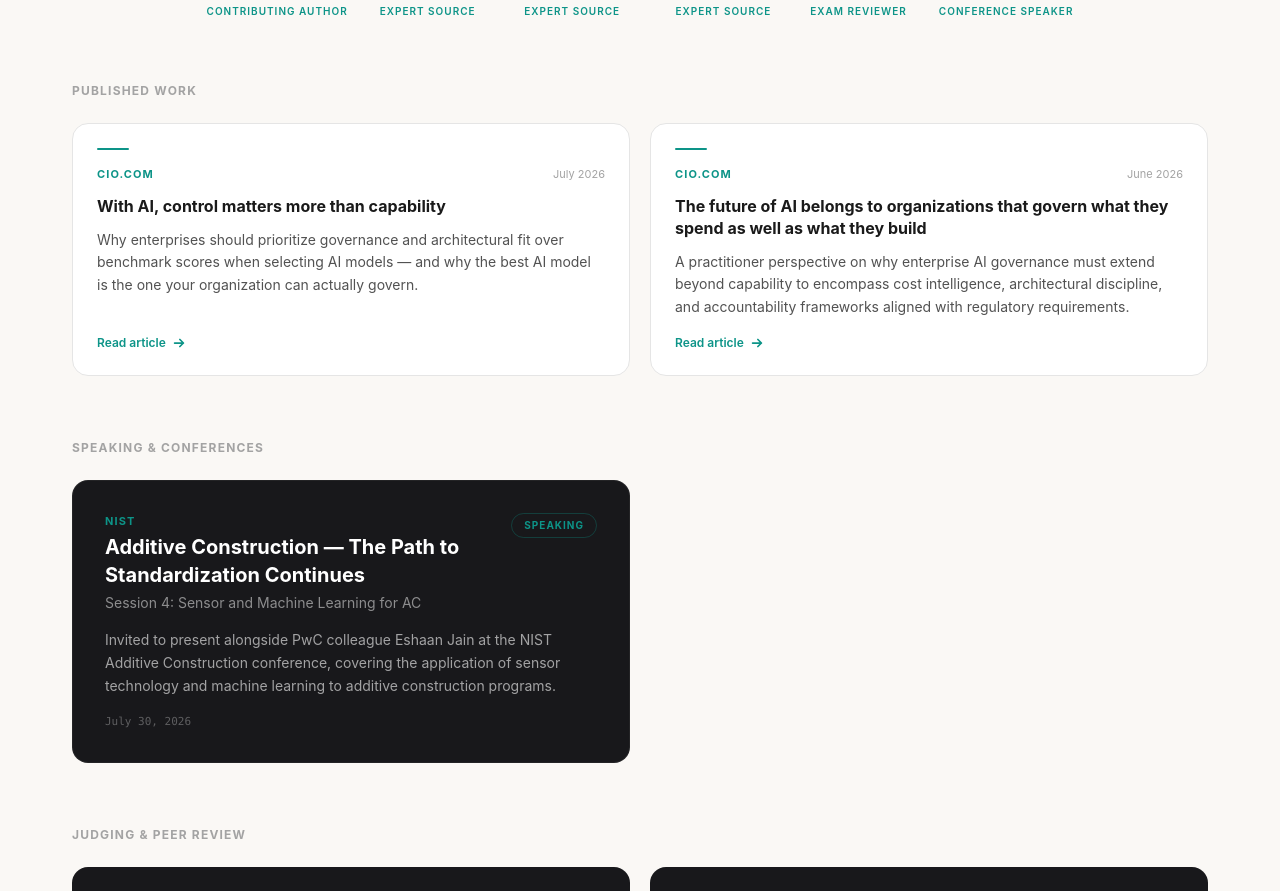
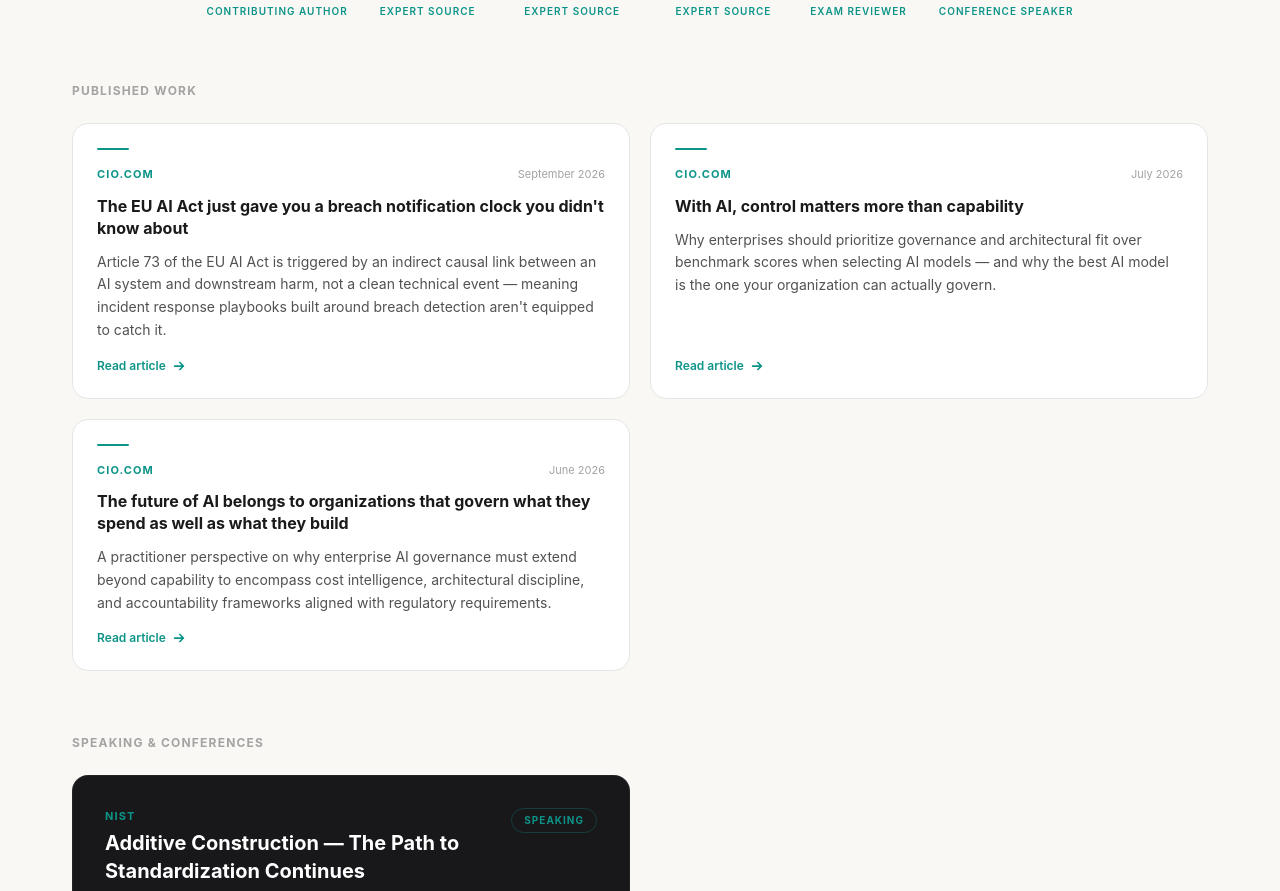
Before and after one commit to allandabre/allandabre.com, a React (Vite) app: page / in a window 1280 px wide. Shown: the part 6784-7675 px from the top of the page. Built offline with nearby package versions, Linux system fonts and the light colour scheme.

Commit message:
feat: add EU AI Act breach notification CIO.com article

```diff
--- a/src/data/recognition.js
+++ b/src/data/recognition.js
@@ -8,6 +8,13 @@ export const featuredOutlets = [
 ]
 
 export const publications = [
+  {
+    outlet:   'CIO.com',
+    title:    "The EU AI Act just gave you a breach notification clock you didn't know about",
+    date:     'September 2026',
+    summary:  "Article 73 of the EU AI Act is triggered by an indirect causal link between an AI system and downstream harm, not a clean technical event — meaning incident response playbooks built around breach detection aren't equipped to catch it.",
+    url:      'https://www.cio.com/article/4218777/the-eu-ai-act-just-gave-you-a-breach-notification-clock-you-didnt-know-about.html',
+  },
   {
     outlet:   'CIO.com',
     title:    'With AI, control matters more than capability',
```
